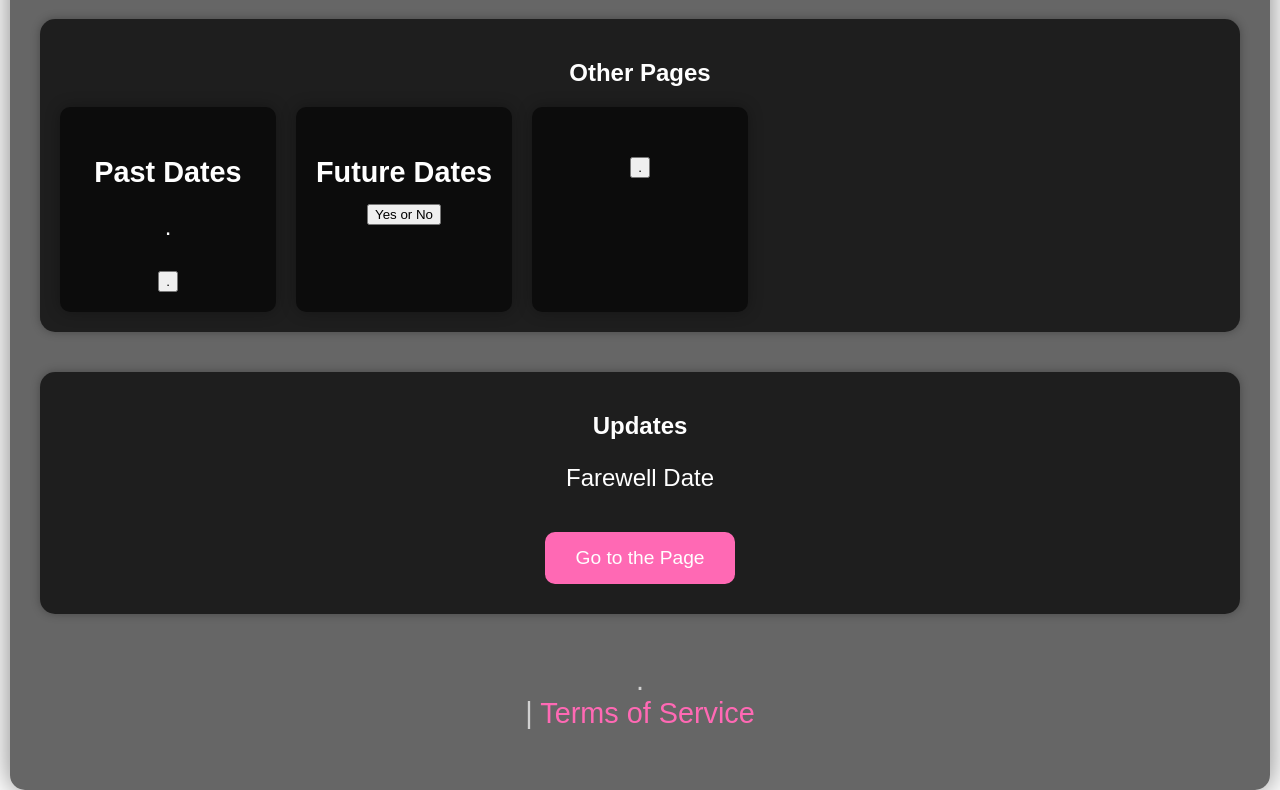
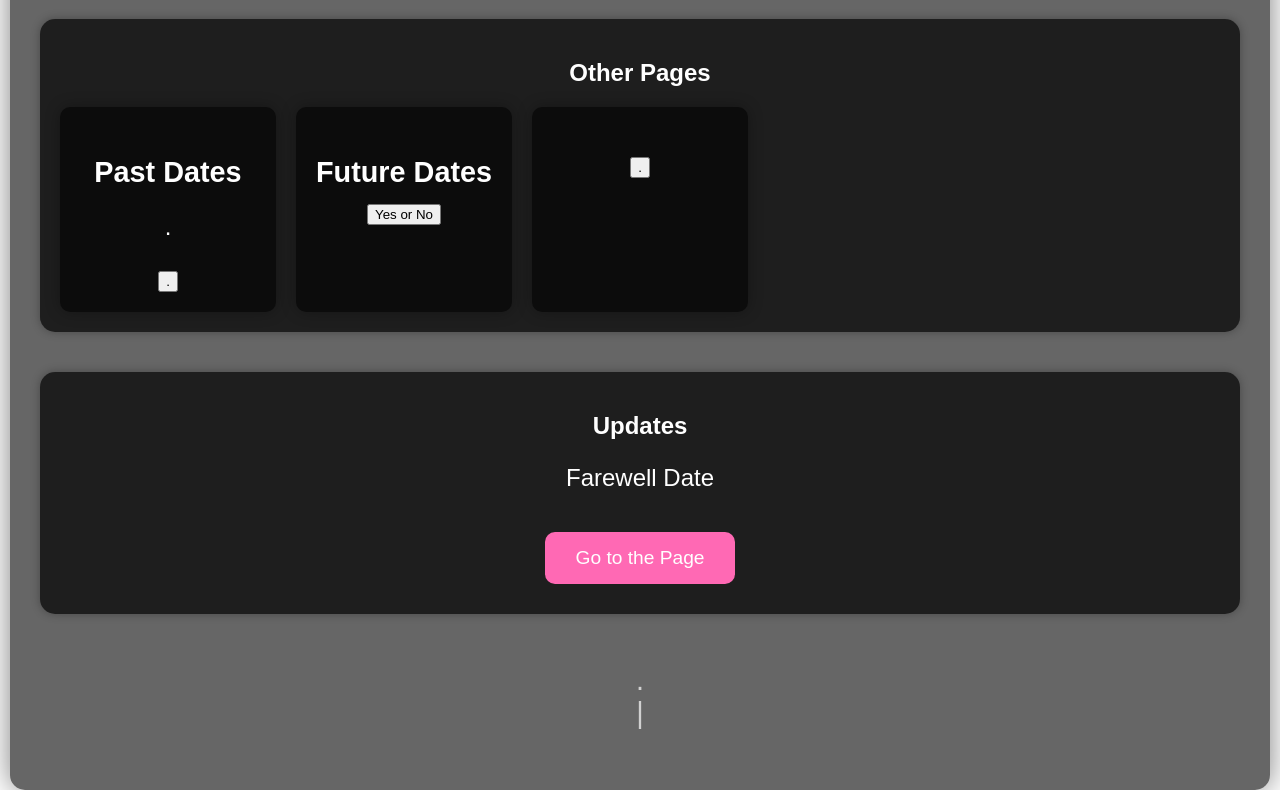
Before and after one commit to aditya29263/Will.you.now, a plain HTML site: page index.html in a window 1280 px wide. Shown: the part 188-978 px from the top of the page. Drawn offline with Linux system fonts and the light colour scheme.

Commit message:
Update index.html

```diff
--- a/index.html
+++ b/index.html
@@ -130,7 +130,7 @@
         </div>
 
         <div class="footer">
-            <p>. <br> <a href="https://www.example.com/privacy-policy" target="_blank">  </a> | <a href="https://www.example.com/terms-of-service" target="_blank">Terms of Service</a></p>
+            <p>. <br> <a href="https://www.example.com/privacy-policy" target="_blank">  </a> | <a href="https://www.example.com/terms-of-service" target="_blank"></a></p>
         </div>
     </div>
 
```
